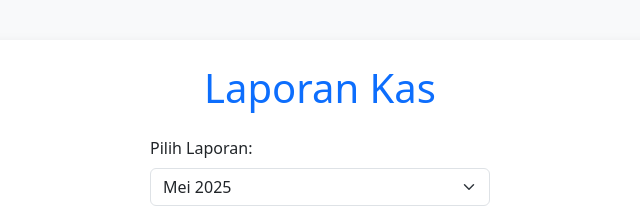
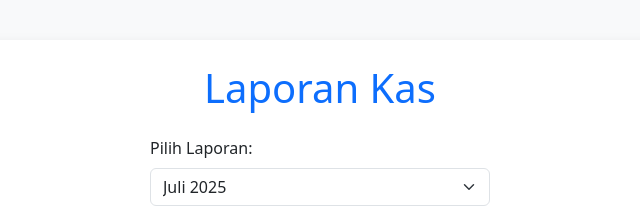
Before and after one commit to BlokHCikeasGardenia/laporankas, a plain HTML site: page index.html in a window 1280 px wide. Shown: the top 219 px of the page, 320-960 px from the left. Drawn offline with nearby package versions, Linux system fonts and the light colour scheme.

Commit message:
Update index.html

```diff
--- a/index.html
+++ b/index.html
@@ -21,8 +21,9 @@
     <div class="mb-3 dropdown-select">
       <label for="laporanSelect" class="form-label">Pilih Laporan:</label>
       <select class="form-select" id="laporanSelect" onchange="changePDF()">
+        <option value="LaporanKeuanganJuli2025.pdf">Juli 2025</option>
+        <option value="LaporanKeuanganJuni2025.pdf">Juni 2025</option>
         <option value="LaporanKeuanganMei2025.pdf">Mei 2025</option>
-        <option value="LaporanKeuanganJuni2025.pdf">Juni 2025</option>
         <!-- Tambahkan option baru di sini untuk file berikutnya -->
       </select>
     </div>
```
